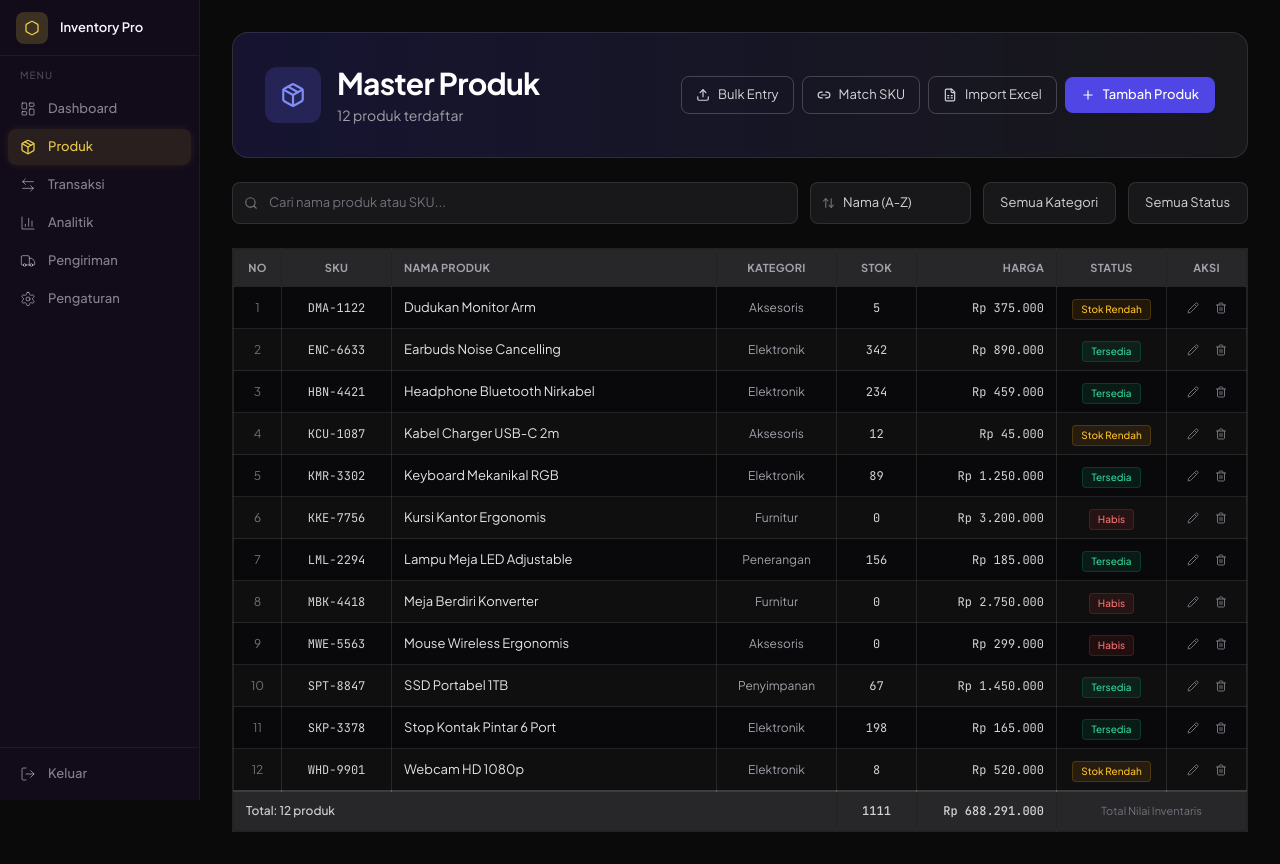
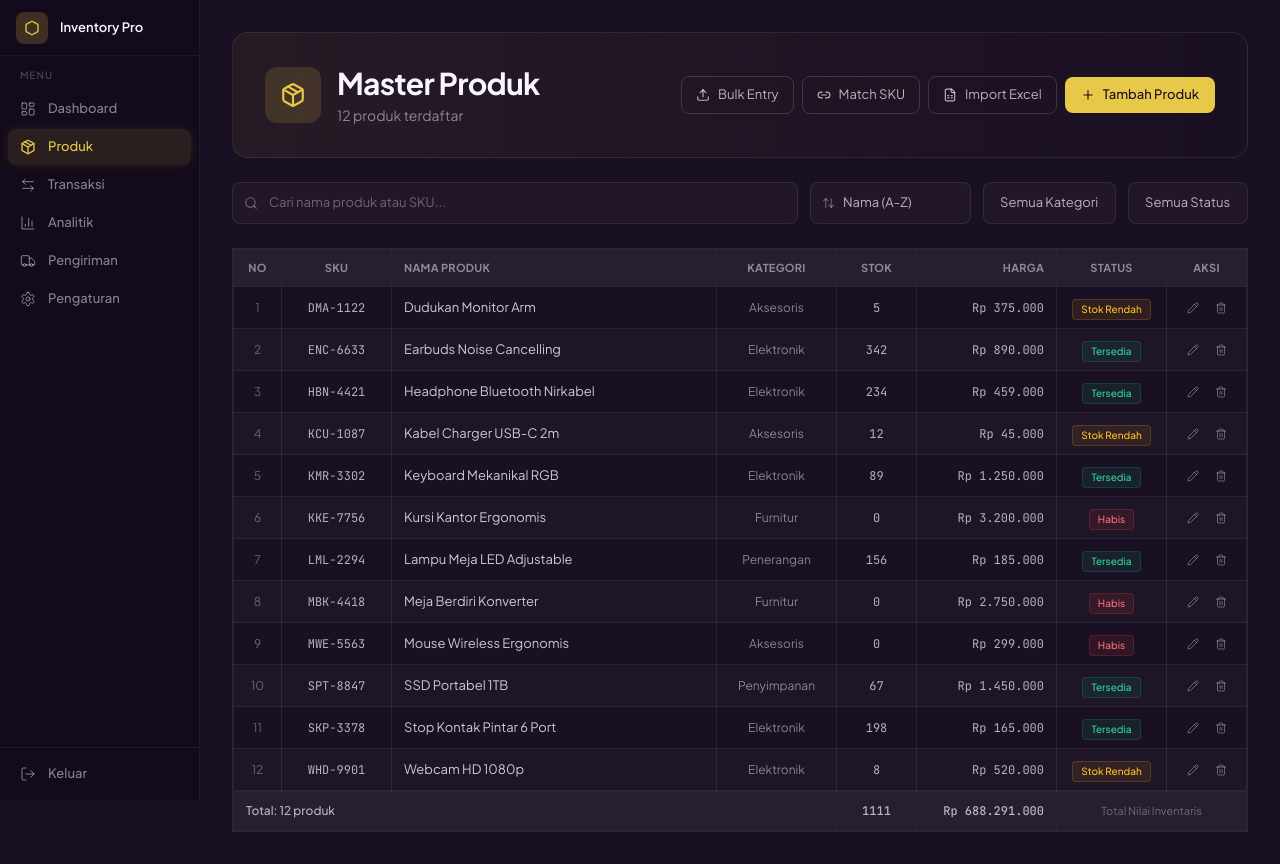
Before and after one commit to ersetdigital-sudo/Webstokbarang, a Next.js app: page /produk in a window 1280 px wide. Built offline with nearby package versions, Linux system fonts and the light colour scheme.

Commit message:
style: konsistenkan neobrutalism-wine palette ke SEMUA halaman

```diff
--- a/src/app/produk/page.tsx
+++ b/src/app/produk/page.tsx
@@ -43,37 +43,37 @@ export default function ProdukPage() {
   const totalValue = filtered.reduce((s, p) => s + p.price * p.stock, 0);
 
   return (
-    <div className="min-h-screen bg-[#0a0a0a]">
+    <div className="min-h-screen bg-[#1a1023]">
       <Sidebar />
       <main className="lg:ml-[200px] min-h-screen">
         <div className="px-4 sm:px-6 lg:px-8 py-8 space-y-6">
 
           {/* Hero Banner */}
-          <div className="bg-gradient-to-r from-indigo-950/60 to-zinc-900 border border-white/10 rounded-2xl p-6 sm:p-8">
+          <div className="bg-gradient-to-r from-[#E8C848]/[0.06] to-[#1a1023] border border-[#faf5ff]/[0.08] rounded-2xl p-6 sm:p-8">
             <div className="flex flex-col lg:flex-row lg:items-center lg:justify-between gap-6">
               <div className="flex items-center gap-4">
-                <div className="w-14 h-14 rounded-xl bg-indigo-500/20 flex items-center justify-center flex-shrink-0">
-                  <Package size={26} className="text-indigo-400" />
+                <div className="w-14 h-14 rounded-xl bg-[#E8C848]/15 flex items-center justify-center flex-shrink-0">
+                  <Package size={26} className="text-[#E8C848]" />
                 </div>
                 <div>
-                  <h1 className="text-2xl sm:text-3xl font-bold text-white tracking-tight">Master Produk</h1>
-                  <p className="text-sm text-zinc-400 mt-1">{products.length} produk terdaftar</p>
+                  <h1 className="text-2xl sm:text-3xl font-bold text-[#faf5ff] tracking-tight">Master Produk</h1>
+                  <p className="text-sm text-[#faf5ff]/50 mt-1">{products.length} produk terdaftar</p>
                 </div>
               </div>
               <div className="flex flex-wrap items-center gap-2">
-                <button className="px-3.5 py-2 rounded-lg border border-white/20 text-[13px] text-zinc-300 hover:bg-white/5 transition-colors flex items-center gap-2">
+                <button className="px-3.5 py-2 rounded-lg border border-[#faf5ff]/15 text-[13px] text-[#faf5ff]/70 hover:bg-[#faf5ff]/[0.03] transition-colors flex items-center gap-2">
                   <Upload size={14} />
                   Bulk Entry
                 </button>
-                <button className="px-3.5 py-2 rounded-lg border border-white/20 text-[13px] text-zinc-300 hover:bg-white/5 transition-colors flex items-center gap-2">
+                <button className="px-3.5 py-2 rounded-lg border border-[#faf5ff]/15 text-[13px] text-[#faf5ff]/70 hover:bg-[#faf5ff]/[0.03] transition-colors flex items-center gap-2">
                   <Link2 size={14} />
                   Match SKU
                 </button>
-                <button className="px-3.5 py-2 rounded-lg border border-white/20 text-[13px] text-zinc-300 hover:bg-white/5 transition-colors flex items-center gap-2">
+                <button className="px-3.5 py-2 rounded-lg border border-[#faf5ff]/15 text-[13px] text-[#faf5ff]/70 hover:bg-[#faf5ff]/[0.03] transition-colors flex items-center gap-2">
                   <FileSpreadsheet size={14} />
                   Import Excel
                 </button>
-                <button className="px-4 py-2 rounded-lg bg-indigo-600 hover:bg-indigo-500 text-[13px] text-white font-medium transition-colors flex items-center gap-2">
+                <button className="px-4 py-2 rounded-lg bg-[#E8C848] hover:bg-[#E8C848]/90 text-[13px] text-[#1a1023] font-medium transition-colors flex items-center gap-2">
                   <Plus size={14} />
                   Tambah Produk
                 </button>
@@ -84,18 +84,18 @@ export default function ProdukPage() {
           {/* Toolbar */}
           <div className="flex flex-col sm:flex-row items-stretch sm:items-center gap-3">
             <div className="relative flex-1">
-              <Search size={14} className="absolute left-3 top-1/2 -translate-y-1/2 text-zinc-500" />
+              <Search size={14} className="absolute left-3 top-1/2 -translate-y-1/2 text-[#faf5ff]/35" />
               <input
                 type="text"
                 placeholder="Cari nama produk atau SKU..."
                 value={search}
                 onChange={(e) => setSearch(e.target.value)}
-                className="w-full pl-9 pr-4 py-2.5 bg-zinc-900 border border-white/10 rounded-lg text-[13px] text-white placeholder:text-zinc-500 focus:outline-none focus:border-indigo-500/40 transition-colors"
+                className="w-full pl-9 pr-4 py-2.5 bg-[#faf5ff]/[0.03] border border-[#faf5ff]/[0.08] rounded-lg text-[13px] text-[#faf5ff] placeholder:text-[#faf5ff]/35 focus:outline-none focus:border-[#E8C848]/40 transition-colors"
               />
             </div>
             <div className="relative">
-              <ArrowUpDown size={13} className="absolute left-3 top-1/2 -translate-y-1/2 text-zinc-500" />
-              <select value={sort} onChange={(e) => setSort(e.target.value)} className="appearance-none pl-8 pr-8 py-2.5 bg-zinc-900 border border-white/10 rounded-lg text-[13px] text-zinc-300 focus:outline-none focus:border-indigo-500/40 transition-colors cursor-pointer">
+              <ArrowUpDown size={13} className="absolute left-3 top-1/2 -translate-y-1/2 text-[#faf5ff]/35" />
+              <select value={sort} onChange={(e) => setSort(e.target.value)} className="appearance-none pl-8 pr-8 py-2.5 bg-[#faf5ff]/[0.03] border border-[#faf5ff]/[0.08] rounded-lg text-[13px] text-[#faf5ff]/70 focus:outline-none focus:border-[#E8C848]/40 transition-colors cursor-pointer">
                 <option value="name-asc">Nama (A-Z)</option>
                 <option value="name-desc">Nama (Z-A)</option>
                 <option value="price-asc">Harga (Rendah)</option>
@@ -104,28 +104,28 @@ export default function ProdukPage() {
                 <option value="stock-desc">Stok (Banyak)</option>
               </select>
             </div>
-            <select value={category} onChange={(e) => setCategory(e.target.value)} className="appearance-none px-4 py-2.5 bg-zinc-900 border border-white/10 rounded-lg text-[13px] text-zinc-300 focus:outline-none focus:border-indigo-500/40 transition-colors cursor-pointer">
+            <select value={category} onChange={(e) => setCategory(e.target.value)} className="appearance-none px-4 py-2.5 bg-[#faf5ff]/[0.03] border border-[#faf5ff]/[0.08] rounded-lg text-[13px] text-[#faf5ff]/70 focus:outline-none focus:border-[#E8C848]/40 transition-colors cursor-pointer">
               {categories.map((c) => <option key={c} value={c}>{c}</option>)}
             </select>
-            <select value={status} onChange={(e) => setStatus(e.target.value)} className="appearance-none px-4 py-2.5 bg-zinc-900 border border-white/10 rounded-lg text-[13px] text-zinc-300 focus:outline-none focus:border-indigo-500/40 transition-colors cursor-pointer">
+            <select value={status} onChange={(e) => setStatus(e.target.value)} className="appearance-none px-4 py-2.5 bg-[#faf5ff]/[0.03] border border-[#faf5ff]/[0.08] rounded-lg text-[13px] text-[#faf5ff]/70 focus:outline-none focus:border-[#E8C848]/40 transition-colors cursor-pointer">
               {statuses.map((s) => <option key={s} value={s}>{s}</option>)}
             </select>
           </div>
 
           {/* Spreadsheet Table - Desktop */}
-          <div className="hidden md:block border border-white/10 rounded-none overflow-hidden">
+          <div className="hidden md:block border border-[#faf5ff]/[0.08] rounded-none overflow-hidden">
             <div className="overflow-x-auto max-h-[600px] overflow-y-auto relative">
               <table className="w-full border-collapse">
                 <thead className="sticky top-0 z-10">
-                  <tr className="bg-zinc-800">
-                    <th className="border border-white/10 w-[48px] px-2 py-2.5 text-center text-[11px] font-bold text-zinc-400 uppercase tracking-wide">No</th>
-                    <th className="border border-white/10 w-[110px] px-3 py-2.5 text-center text-[11px] font-bold text-zinc-400 uppercase tracking-wide">SKU</th>
-                    <th className="border border-white/10 px-3 py-2.5 text-left text-[11px] font-bold text-zinc-400 uppercase tracking-wide">Nama Produk</th>
-                    <th className="border border-white/10 w-[120px] px-3 py-2.5 text-center text-[11px] font-bold text-zinc-400 uppercase tracking-wide">Kategori</th>
-                    <th className="border border-white/10 w-[80px] px-3 py-2.5 text-center text-[11px] font-bold text-zinc-400 uppercase tracking-wide">Stok</th>
-                    <th className="border border-white/10 w-[140px] px-3 py-2.5 text-right text-[11px] font-bold text-zinc-400 uppercase tracking-wide">Harga</th>
-                    <th className="border border-white/10 w-[110px] px-3 py-2.5 text-center text-[11px] font-bold text-zinc-400 uppercase tracking-wide">Status</th>
-                    <th className="border border-white/10 w-[80px] px-3 py-2.5 text-center text-[11px] font-bold text-zinc-400 uppercase tracking-wide">Aksi</th>
+                  <tr className="bg-[#faf5ff]/[0.06]">
+                    <th className="border border-[#faf5ff]/[0.08] w-[48px] px-2 py-2.5 text-center text-[11px] font-bold text-[#faf5ff]/50 uppercase tracking-wide">No</th>
+                    <th className="border border-[#faf5ff]/[0.08] w-[110px] px-3 py-2.5 text-center text-[11px] font-bold text-[#faf5ff]/50 uppercase tracking-wide">SKU</th>
+                    <th className="border border-[#faf5ff]/[0.08] px-3 py-2.5 text-left text-[11px] font-bold text-[#faf5ff]/50 uppercase tracking-wide">Nama Produk</th>
+                    <th className="border border-[#faf5ff]/[0.08] w-[120px] px-3 py-2.5 text-center text-[11px] font-bold text-[#faf5ff]/50 uppercase tracking-wide">Kategori</th>
+                    <th className="border border-[#faf5ff]/[0.08] w-[80px] px-3 py-2.5 text-center text-[11px] font-bold text-[#faf5ff]/50 uppercase tracking-wide">Stok</th>
+                    <th className="border border-[#faf5ff]/[0.08] w-[140px] px-3 py-2.5 text-right text-[11px] font-bold text-[#faf5ff]/50 uppercase tracking-wide">Harga</th>
+                    <th className="border border-[#faf5ff]/[0.08] w-[110px] px-3 py-2.5 text-center text-[11px] font-bold text-[#faf5ff]/50 uppercase tracking-wide">Status</th>
+                    <th className="border border-[#faf5ff]/[0.08] w-[80px] px-3 py-2.5 text-center text-[11px] font-bold text-[#faf5ff]/50 uppercase tracking-wide">Aksi</th>
                   </tr>
                 </thead>
                 <tbody>
@@ -133,24 +133,24 @@ export default function ProdukPage() {
                     const st = statusConfig[p.status];
                     const isEven = idx % 2 === 1;
                     return (
-                      <tr key={p.id} className={`${isEven ? "bg-zinc-900/40" : "bg-zinc-950"} hover:bg-indigo-900/20 transition-colors`}>
-                        <td className="border border-white/10 px-2 py-2 text-center text-xs text-zinc-500">{idx + 1}</td>
-                        <td className="border border-white/10 px-3 py-2 text-center font-mono text-xs text-zinc-300">{p.sku}</td>
-                        <td className="border border-white/10 px-3 py-2 text-left">
-                          <p className="text-[13px] text-zinc-200 leading-snug">{p.name}</p>
+                      <tr key={p.id} className={`${isEven ? "bg-[#faf5ff]/[0.02]" : "bg-transparent"} hover:bg-[#E8C848]/[0.05] transition-colors`}>
+                        <td className="border border-[#faf5ff]/[0.08] px-2 py-2 text-center text-xs text-[#faf5ff]/35">{idx + 1}</td>
+                        <td className="border border-[#faf5ff]/[0.08] px-3 py-2 text-center font-mono text-xs text-[#faf5ff]/70">{p.sku}</td>
+                        <td className="border border-[#faf5ff]/[0.08] px-3 py-2 text-left">
+                          <p className="text-[13px] text-[#faf5ff]/80 leading-snug">{p.name}</p>
                         </td>
-                        <td className="border border-white/10 px-3 py-2 text-center text-xs text-zinc-400">{p.category}</td>
-                        <td className="border border-white/10 px-3 py-2 text-center font-mono text-xs text-zinc-300">{p.stock}</td>
-                        <td className="border border-white/10 px-3 py-2 text-right font-mono text-xs text-zinc-300">{formatCurrency(p.price)}</td>
-                        <td className="border border-white/10 px-3 py-2 text-center">
+                        <td className="border border-[#faf5ff]/[0.08] px-3 py-2 text-center text-xs text-[#faf5ff]/50">{p.category}</td>
+                        <td className="border border-[#faf5ff]/[0.08] px-3 py-2 text-center font-mono text-xs text-[#faf5ff]/70">{p.stock}</td>
+                        <td className="border border-[#faf5ff]/[0.08] px-3 py-2 text-right font-mono text-xs text-[#faf5ff]/70">{formatCurrency(p.price)}</td>
+                        <td className="border border-[#faf5ff]/[0.08] px-3 py-2 text-center">
                           <span className={`inline-flex items-center px-2 py-0.5 rounded text-[10px] font-medium ${st.cls}`}>{st.label}</span>
                         </td>
-                        <td className="border border-white/10 px-3 py-2 text-center">
+                        <td className="border border-[#faf5ff]/[0.08] px-3 py-2 text-center">
                           <div className="flex items-center justify-center gap-1">
-                            <button className="w-6 h-6 rounded flex items-center justify-center text-zinc-500 hover:text-indigo-400 hover:bg-indigo-500/10 transition-colors">
+                            <button className="w-6 h-6 rounded flex items-center justify-center text-[#faf5ff]/35 hover:text-[#E8C848] hover:bg-[#E8C848]/15 transition-colors">
                               <Pencil size={12} />
                             </button>
-                            <button className="w-6 h-6 rounded flex items-center justify-center text-zinc-500 hover:text-red-400 hover:bg-red-500/10 transition-colors">
+                            <button className="w-6 h-6 rounded flex items-center justify-center text-[#faf5ff]/35 hover:text-red-400 hover:bg-red-500/10 transition-colors">
                               <Trash2 size={12} />
                             </button>
                           </div>
@@ -161,17 +161,17 @@ export default function ProdukPage() {
                 </tbody>
                 {/* Footer */}
                 <tfoot className="sticky bottom-0 z-10">
-                  <tr className="bg-zinc-800 border-t-2 border-white/20">
-                    <td colSpan={4} className="border border-white/10 px-3 py-2.5 text-[12px] font-medium text-zinc-300">
+                  <tr className="bg-[#faf5ff]/[0.06] border-t-2 border-[#faf5ff]/[0.08]">
+                    <td colSpan={4} className="border border-[#faf5ff]/[0.08] px-3 py-2.5 text-[12px] font-medium text-[#faf5ff]/70">
                       Total: {filtered.length} produk
                     </td>
-                    <td className="border border-white/10 px-3 py-2.5 text-center font-mono text-[12px] font-medium text-zinc-300">
+                    <td className="border border-[#faf5ff]/[0.08] px-3 py-2.5 text-center font-mono text-[12px] font-medium text-[#faf5ff]/70">
                       {filtered.reduce((s, p) => s + p.stock, 0)}
                     </td>
-                    <td className="border border-white/10 px-3 py-2.5 text-right font-mono text-[12px] font-medium text-zinc-300">
+                    <td className="border border-[#faf5ff]/[0.08] px-3 py-2.5 text-right font-mono text-[12px] font-medium text-[#faf5ff]/70">
                       {formatCurrency(totalValue)}
                     </td>
-                    <td colSpan={2} className="border border-white/10 px-3 py-2.5 text-center text-[11px] text-zinc-500">
+                    <td colSpan={2} className="border border-[#faf5ff]/[0.08] px-3 py-2.5 text-center text-[11px] text-[#faf5ff]/35">
                       Total Nilai Inventaris
                     </td>
                   </tr>
@@ -185,22 +185,22 @@ export default function ProdukPage() {
             {filtered.map((p, idx) => {
               const st = statusConfig[p.status];
               return (
-                <div key={p.id} className="bg-[#111111] border border-white/[0.07] rounded-lg px-4 py-3">
+                <div key={p.id} className="bg-[#faf5ff]/[0.03] border border-[#faf5ff]/[0.07] rounded-lg px-4 py-3">
                   <div className="flex items-start justify-between gap-3">
                     <div className="flex-1 min-w-0">
                       <div className="flex items-center gap-2 mb-1">
-                        <span className="text-[10px] font-mono text-zinc-500">#{idx + 1}</span>
-                        <span className="text-[10px] font-mono text-zinc-400 bg-zinc-800/50 px-1.5 py-0.5 rounded">{p.sku}</span>
+                        <span className="text-[10px] font-mono text-[#faf5ff]/35">#{idx + 1}</span>
+                        <span className="text-[10px] font-mono text-[#faf5ff]/50 bg-[#faf5ff]/[0.04] px-1.5 py-0.5 rounded">{p.sku}</span>
                       </div>
-                      <p className="text-[13px] font-medium text-zinc-200 truncate">{p.name}</p>
+                      <p className="text-[13px] font-medium text-[#faf5ff]/80 truncate">{p.name}</p>
                       <div className="flex items-center gap-2 mt-1.5">
                         <span className={`inline-flex items-center px-2 py-0.5 rounded text-[10px] font-medium ${st.cls}`}>{st.label}</span>
-                        <span className="text-[11px] text-zinc-500">{p.category}</span>
+                        <span className="text-[11px] text-[#faf5ff]/35">{p.category}</span>
                       </div>
                     </div>
                     <div className="text-right flex-shrink-0">
-                      <p className="text-[13px] font-mono text-zinc-300">{formatCurrency(p.price)}</p>
-                      <p className="text-[11px] text-zinc-500 mt-0.5">Stok: {p.stock}</p>
+                      <p className="text-[13px] font-mono text-[#faf5ff]/70">{formatCurrency(p.price)}</p>
+                      <p className="text-[11px] text-[#faf5ff]/35 mt-0.5">Stok: {p.stock}</p>
                     </div>
                   </div>
                 </div>
@@ -209,7 +209,7 @@ export default function ProdukPage() {
           </div>
 
           {filtered.length === 0 && (
-            <div className="py-12 text-center text-zinc-500 text-sm">Tidak ada produk ditemukan</div>
+            <div className="py-12 text-center text-[#faf5ff]/35 text-sm">Tidak ada produk ditemukan</div>
           )}
         </div>
       </main>
```
Also changed, not shown: src/app/analitik/page.tsx (+10 -11 lines), src/app/pengaturan/page.tsx (+10 -11 lines), src/app/pengiriman/page.tsx (+10 -11 lines).
